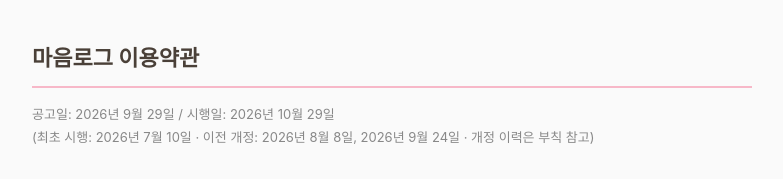
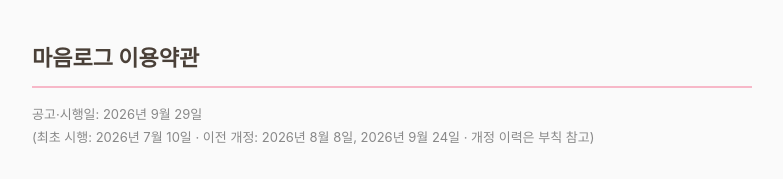
Before and after one commit to routinyservice-chjoo/policy, a plain HTML site: page maeumlog/terms.html in a window 1280 px wide. Shown: the top 179 px of the page, without its empty margins (248-1031 px from the left). Drawn offline with Linux system fonts and the light colour scheme.

Commit message:
maeumlog 약관: 2026-09-29 즉시 시행 — 기존 회원은 앱에서 동의한 때부터 적용

```diff
--- a/maeumlog/terms.html
+++ b/maeumlog/terms.html
@@ -20,7 +20,7 @@
 </head>
 <body>
 <h1>마음로그 이용약관</h1>
-<p class="updated">공고일: 2026년 9월 29일 / 시행일: 2026년 10월 29일<br>(최초 시행: 2026년 7월 10일 · 이전 개정: 2026년 8월 8일, 2026년 9월 24일 · 개정 이력은 부칙 참고)</p>
+<p class="updated">공고·시행일: 2026년 9월 29일<br>(최초 시행: 2026년 7월 10일 · 이전 개정: 2026년 8월 8일, 2026년 9월 24일 · 개정 이력은 부칙 참고)</p>
 
 <h2>제1조 (목적)</h2>
 <p>이 약관은 모브랩스(Mauve Labs, 이하 "회사")가 제공하는 기분 기록 애플리케이션 "마음로그" 및 관련 서비스(이하 "서비스")의 이용과 관련하여 회사와 이용자 간의 권리, 의무 및 책임 사항, 그 밖에 필요한 사항을 규정함을 목적으로 합니다.</p>
@@ -210,7 +210,7 @@
   <li>① 이 약관은 2026년 7월 10일부터 시행합니다.</li>
   <li>② (2026년 8월 개정) 결제 및 환불 조항은 2026년 8월 1일 공지하여 2026년 8월 8일부터 적용하였습니다.</li>
   <li>③ (2026년 9월 개정) 서비스의 내용·이용·데이터 저장·결제 및 환불·문의 조항의 개정은 2026년 9월 17일 공지하여 2026년 9월 24일부터 적용하였습니다.</li>
-  <li>④ (2026년 10월 전부 개정) 이 약관은 2026년 9월 29일 공고하며, 이용자에게 불리한 내용이 포함될 수 있어 제3조 제3항에 따라 30일이 지난 <strong>2026년 10월 29일</strong>부터 시행합니다. 주요 내용: 정의 신설(제2조), 개정 절차(제3조), 만 14세 미만 가입 제한(제4조), 서비스 성격(제6조), 서비스 변경·종료 기준과 평생이용권 5년 기준 환불(제7조·제8조), 기록의 권리와 동기화 기준(제9조), 구독 자동 갱신·해지·가격 변경(제10조), 청약철회·중도 해지·환불 방법(제11조), 이용 제한(제13조), 탈퇴 30일 후 영구 삭제(제15조), 책임 제한(제16조), 재판관할을 이용자 주소지 관할로 변경(제17조), 분쟁 조정·Apple 조건·분리 가능성(제18조~제20조).</li>
+  <li>④ (2026년 10월 전부 개정) 이 약관은 <strong>2026년 9월 29일</strong>부터 시행합니다. 다만 이 약관 시행 전에 가입한 회원에게는 서비스 내에서 개정 약관에 동의한 때부터 적용하며, 동의하기 전까지는 종전 약관을 적용합니다. 주요 내용: 정의 신설(제2조), 개정 절차(제3조), 만 14세 미만 가입 제한(제4조), 서비스 성격(제6조), 서비스 변경·종료 기준과 평생이용권 5년 기준 환불(제7조·제8조), 기록의 권리와 동기화 기준(제9조), 구독 자동 갱신·해지·가격 변경(제10조), 청약철회·중도 해지·환불 방법(제11조), 이용 제한(제13조), 탈퇴 30일 후 영구 삭제(제15조), 책임 제한(제16조), 재판관할을 이용자 주소지 관할로 변경(제17조), 분쟁 조정·Apple 조건·분리 가능성(제18조~제20조).</li>
   <li>⑤ 이 약관 시행 전에 체결된 이용계약에도 이 약관을 적용합니다. 다만 시행 전에 결제된 구독의 해당 결제 기간과 시행 전에 구매한 평생이용권의 환불에 관하여는 종전 약관이 이 약관보다 이용자에게 유리한 경우 종전 약관을 적용합니다.</li>
 </ul>
 </body>
```
